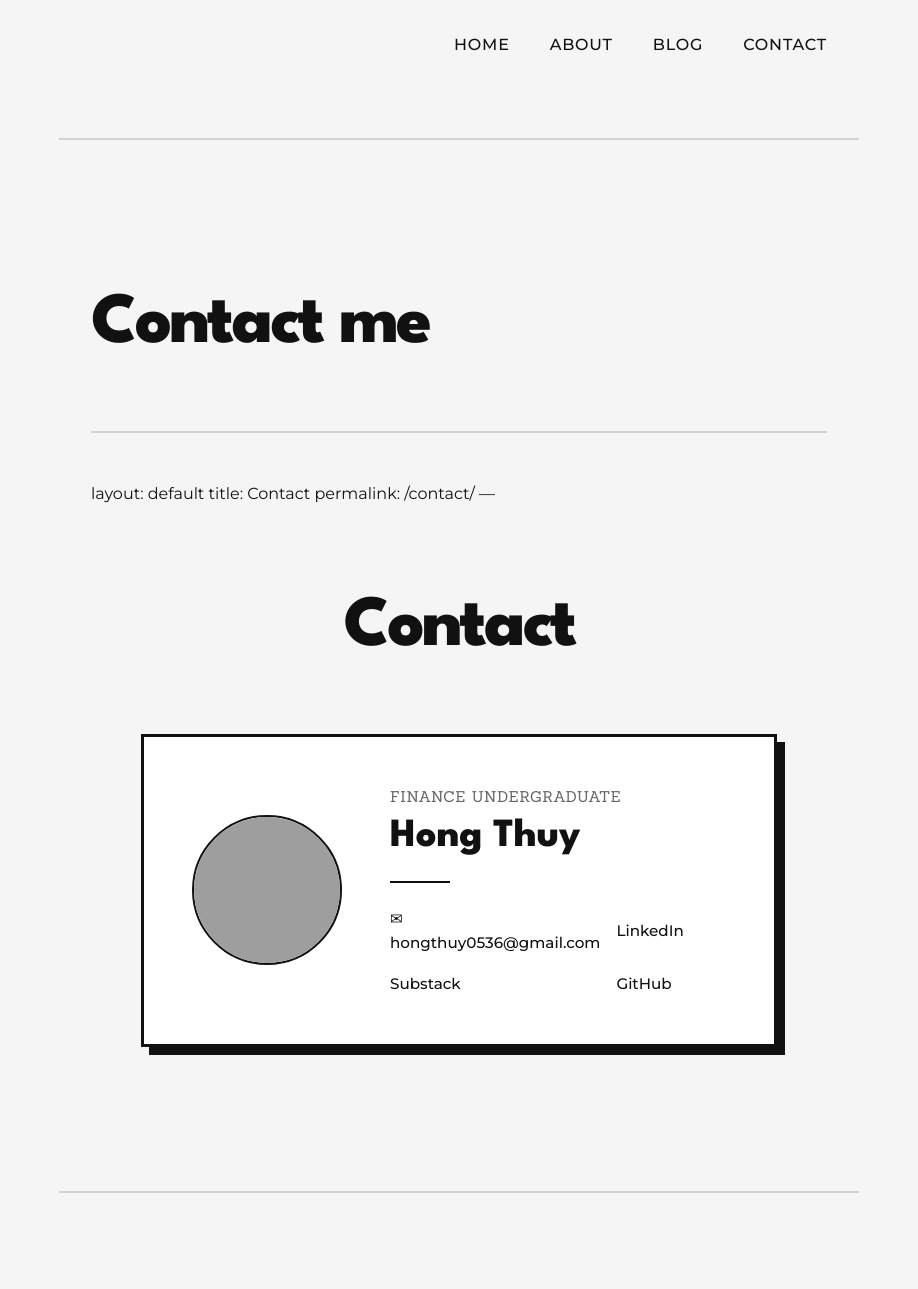
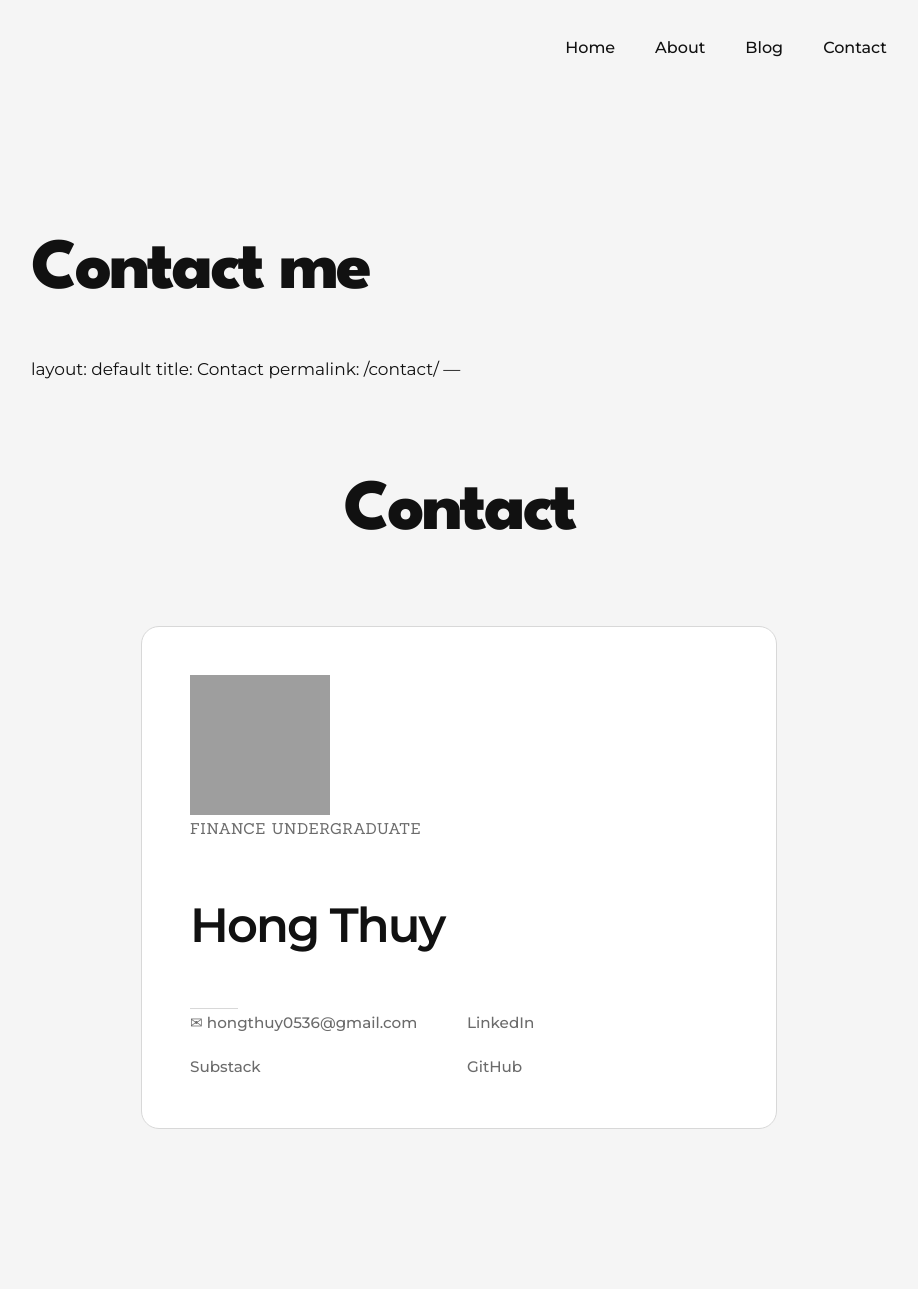
Before and after one commit to yuhtvo/yuhtvo.github.io, a Jekyll site: the page built from _pages/contact.md, in a window 1280 px wide. Shown: the whole page, without its empty margins (181-1099 px from the left). Built offline with Jekyll 4.4.1, drawn with Linux system fonts in a browser that asks for light colours; before the commit the page ends 1241 px from its top, so only the background shows below that; grey boxes are pictures that could not be loaded.

Commit message:
Update style.css

```diff
--- a/css/style.css
+++ b/css/style.css
@@ -1,25 +1,23 @@
-/* ==========================================================================
-   1. FONTS & VARIABLES
-   ========================================================================== */
+/* 1. FONTS & VARIABLES */
 @import url('https://fonts.googleapis.com/css2?family=League+Spartan:wght@700;800&family=Montserrat:wght@400;500;600&family=Sanchez&display=swap');
 
 :root {
     --bg: #f5f5f5;
     --text: #111;
-    --text-muted: #666;
-    --border: #111;
+    --text-muted: #6b6b6b;
+    --border: #d8d8d8;
 
     --font-heading: 'League Spartan', sans-serif;
     --font-body: 'Montserrat', sans-serif;
     --font-accent: 'Sanchez', serif;
 
-    --max-width: 800px;
-    /* Độ rộng tối ưu để đọc bài viết */
+    --max-width: 920px;
+
+    --radius: 12px;
+    --transition: .25s ease;
 }
 
-/* ==========================================================================
-   2. BASE STYLES
-   ========================================================================== */
+/* 2. BASE STYLES */
 html {
     scroll-behavior: smooth;
     box-sizing: border-box;
@@ -33,27 +31,26 @@
 
 body {
     margin: 0;
-    padding: 0;
     background: var(--bg);
     color: var(--text);
+
     font-family: var(--font-body);
-    line-height: 1.6;
+    font-size: 17px;
+    line-height: 1.8;
+
     -webkit-font-smoothing: antialiased;
+    text-rendering: optimizeLegibility;
 }
 
 main {
     display: block;
     max-width: var(--max-width);
     margin: 0 auto;
-    padding: 2rem;
+    padding: 4rem 2rem 6rem;
 }
 
 hr {
-    border: none;
-    border-top: 2px solid var(--text);
-    max-width: var(--max-width);
-    margin: 3rem auto;
-    opacity: 0.15;
+   display: none;
 }
 
 /* Links */
@@ -67,9 +64,7 @@
     opacity: 0.65;
 }
 
-/* ==========================================================================
-   3. NAVIGATION (Global Global Navbar)
-   ========================================================================== */
+/* 3. NAVIGATION */
 nav {
     max-width: var(--max-width);
     margin: 0 auto;
@@ -86,16 +81,40 @@
 }
 
 nav ul li a {
+    position: relative;
+
     font-family: var(--font-body);
     font-weight: 500;
     font-size: 1rem;
-    letter-spacing: 0.05em;
-    text-transform: uppercase;
+
+    color: var(--text);
+
+    text-decoration: none;
+
+    padding-bottom: 4px;
 }
 
-/* ==========================================================================
-   4. POST CONTAINER (Detailed Post Layout)
-   ========================================================================== */
+nav ul li a::after {
+    content: "";
+
+    position: absolute;
+
+    left: 0;
+    bottom: 0;
+
+    width: 0;
+    height: 1.5px;
+
+    background: var(--text);
+
+    transition: width 0.25s ease;
+}
+
+nav ul li a:hover::after {
+    width: 100%;
+}
+
+/* 4. POST CONTAINER */
 .post-container {
     max-width: var(--max-width);
     margin: 0 auto;
@@ -108,19 +127,19 @@
 
 .post-title {
     font-family: var(--font-heading);
-    font-size: clamp(2.5rem, 5vw, 4rem);
+    font-size: clamp(3rem, 7vw, 5rem);
     font-weight: 800;
-    line-height: 1.1;
-    letter-spacing: -0.03em;
-    margin: 0 0 1rem 0;
+    line-height: .95;
+    letter-spacing: -0.05em;
+    margin: 1.25rem;
 }
 
 .post-subtitle {
     font-family: var(--font-accent);
     font-size: 1.35rem;
     color: var(--text-muted);
-    margin: 0 0 1.5rem 0;
-    line-height: 1.4;
+    max-width: 75%;
+    line-height: 1.6;
 }
 
 /* Language Switcher */
@@ -169,24 +188,24 @@
 }
 
 .post-tag {
-    font-family: var(--font-body);
-    font-size: 0.75rem;
-    font-weight: 500;
-    background: rgba(0, 0, 0, 0.05);
-    padding: 0.2rem 0.6rem;
-    text-transform: lowercase;
+    background: white;
+    border: 1px solid var(--border);
+    border-radius: 999px;
+    padding: .3rem .8rem;
+    font-size: .75rem;
+    color: var(--text-muted);
 }
 
 /* Featured Image */
 .post-featured-image {
-    margin: 0 calc(5% - 5%) 3rem calc(5% - 5%);
-    padding: 0;
+    margin: 4rem 0;
 }
 
 .post-featured-image img {
     width: 100%;
     display: block;
     height: auto;
+    border-radius: 14px;
 }
 
 figcaption {
@@ -201,11 +220,23 @@
 .post-content {
     font-family: var(--font-body);
     font-size: 1.1rem;
-    line-height: 1.75;
+    line-height: 2;
+    color: #222;
 }
 
 .post-content p {
     margin-bottom: 1.75rem;
+}
+.post-content h2 {
+    font-family: var(--font-heading);
+    font-size: 2rem;
+    margin-top: 4rem;
+}
+
+.post-content h3 {
+    font-family: var(--font-heading);
+    font-size: 1.5rem;
+    margin-top: 3rem;
 }
 
 /* Embed Layout */
@@ -228,9 +259,7 @@
     color: var(--text-muted);
 }
 
-/* ==========================================================================
-   5. BLOG ARCHIVE (Home / Blog List Grid)
-   ========================================================================== */
+/* 5. BLOG ARCHIVE */
 h1 {
     font-family: var(--font-heading);
     font-size: clamp(3rem, 6vw, 4.5rem);
@@ -251,12 +280,12 @@
 .posts {
     display: flex;
     flex-direction: column;
-    gap: 3rem;
+    gap: 4rem;
 }
 
 .post-item {
-    border-bottom: 1px solid rgba(0, 0, 0, 0.1);
-    padding-bottom: 2.5rem;
+    border-bottom: 1px solid var(--border);
+    padding-bottom: 3rem;
 }
 
 .post-item:last-child {
@@ -272,17 +301,19 @@
 }
 
 .post-item .post-title {
-    font-size: 1.75rem;
-    margin: 0.5rem 0;
+    font-size: 2rem;
+    line-height: 1.1;
 }
 
 .post-item .post-title a {
     border-bottom: 2px solid transparent;
+    transition: all .25s ease;
 }
 
 .post-item .post-title a:hover {
-    border-bottom-color: var(--text);
+    color: #000;
     opacity: 1;
+    padding-left: 4px;
 }
 
 .post-excerpt {
@@ -310,19 +341,17 @@
 }
 
 .nav-btn {
-    background: transparent;
-    border: 2px solid var(--border);
-    color: var(--text);
-    padding: 0.6rem 1.2rem;
-    font-family: var(--font-body);
-    font-weight: 600;
-    cursor: pointer;
-    transition: background 0.2s, color 0.2s;
+    border: 1px solid var(--border);
+    border-radius: 999px;
+    padding: .8rem 1.4rem;
+    background: white;
+    transition: all var(--transition);
 }
 
 .nav-btn:hover {
+    transform: translateY(-2px);
     background: var(--text);
-    color: var(--bg);
+    color: white;
 }
 
 #page-number {
@@ -330,9 +359,7 @@
     font-size: 1rem;
 }
 
-/* ==========================================================================
-   6. CONTACT PAGE (Business Card Component)
-   ========================================================================== */
+/* 6. CONTACT PAGE (Business Card Component) */
 .contact-page {
     max-width: 700px;
     margin: 4rem auto;
@@ -350,23 +377,18 @@
 
 /* Minimalist Business Card */
 .business-card {
-    display: flex;
-    background: #ffffff;
-    border: 3px solid var(--border);
-    box-shadow: 8px 8px 0px 0px var(--text);
-    /* Hiệu ứng Neo-brutalism nhẹ */
+    background: white;
+    border: 1px solid var(--border);
+    border-radius: 18px;
     padding: 3rem;
-    gap: 3rem;
+    gap: 2.5rem;
     align-items: center;
 }
 
 .card-avatar {
-    width: 150px;
-    height: 150px;
-    border-radius: 50%;
-    overflow: hidden;
-    border: 2px solid var(--border);
-    flex-shrink: 0;
+    width: 140px;
+    height: 140px;
+    border: none;
 }
 
 .card-avatar img {
@@ -389,18 +411,14 @@
 }
 
 .card-name {
-    font-family: var(--font-heading);
-    font-size: 2.5rem;
-    font-weight: 800;
-    margin: 0;
-    line-height: 1;
+    font-size: 3rem;
+    letter-spacing: -0.04em;
 }
 
 .card-divider {
-    height: 2px;
-    background: var(--text);
-    margin: 1.5rem 0;
-    width: 60px;
+    width: 48px;
+    height: 1px;
+    background: var(--border);
 }
 
 /* Contact Social Links Grid */
@@ -416,16 +434,16 @@
     font-weight: 500;
     display: inline-flex;
     align-items: center;
+    color: var(--text-muted);
+    transition: color .2s ease;
 }
 
 .contact-item:hover {
-    text-decoration: underline;
-    opacity: 1;
+    color: var(--text);
+    text-decoration: none;
 }
 
-/* ==========================================================================
-   7. RESPONSIVE DESIGN (Media Queries)
-   ========================================================================== */
+/* 7. RESPONSIVE DESIGN */
 
 /* Tablet & Smaller Screens */
 @media (max-width: 768px) {
@@ -435,7 +453,7 @@
     }
 
     hr {
-        margin: 2rem auto;
+        display: none;
     }
 
     .business-card {
@@ -479,7 +497,7 @@
     }
 }
 
-/* Class hỗ trợ ẩn bài viết khi phân trang */
+/* 8. PAGINATION */
 .post-item.hidden {
     display: none !important;
 }
```
